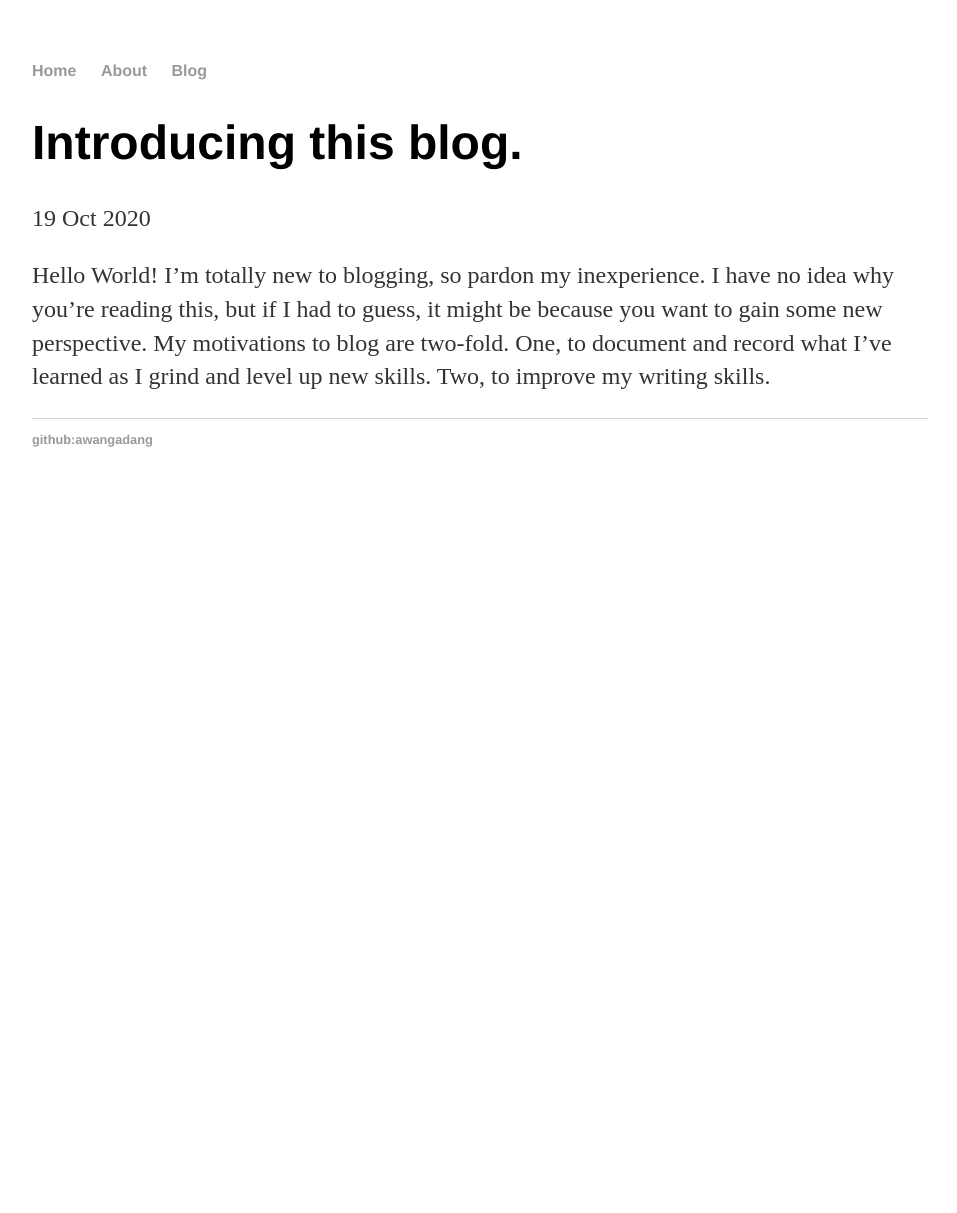
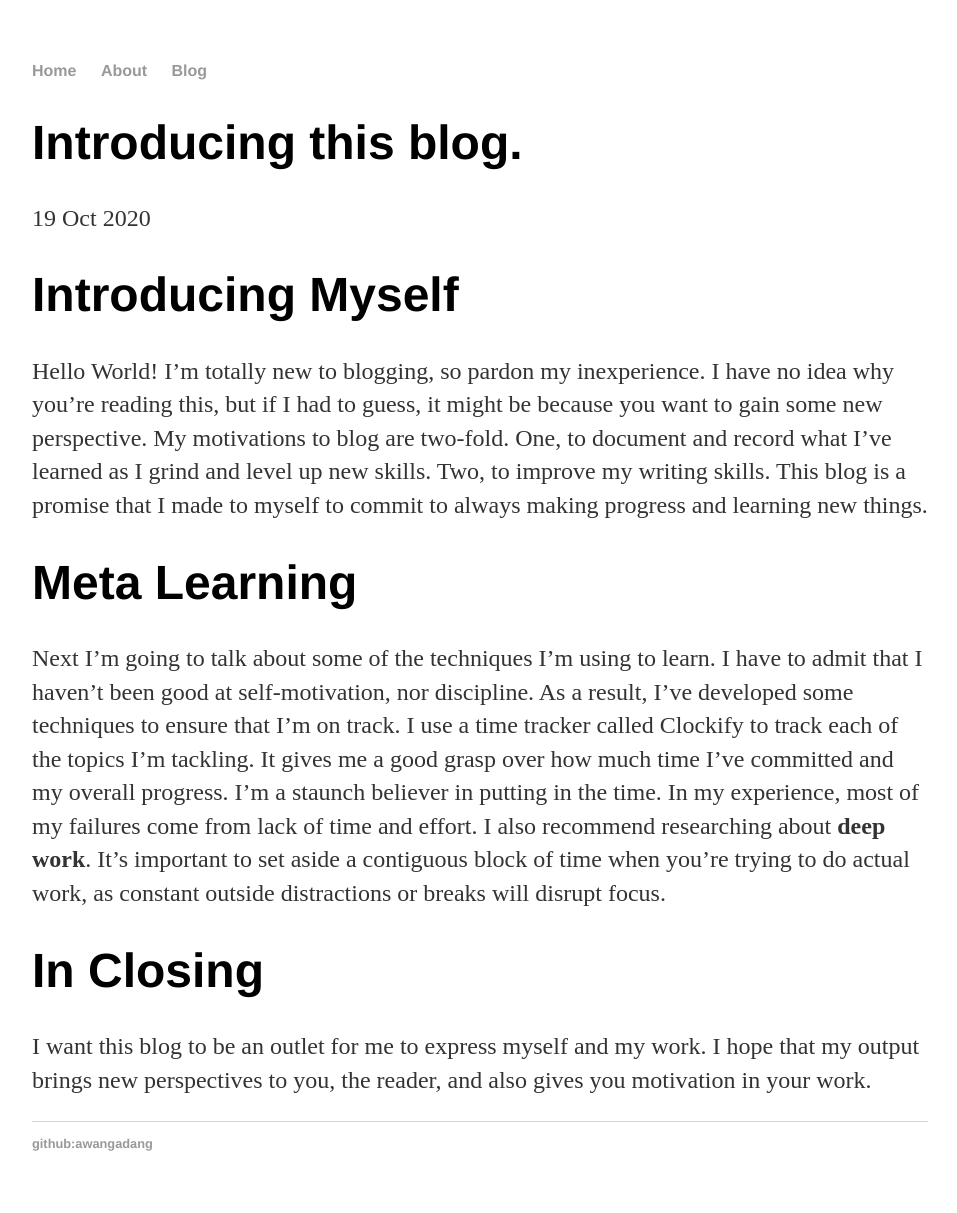
Before and after one commit to awangadang/awangadang.github.io, a Jekyll site: the page built from _posts/2020-10-19-intro.md, in a window 1280 px wide. Shown: the whole page, without its empty margins (160-1117 px from the left). Built offline with Jekyll 4.4.1, drawn with Linux system fonts in a browser that asks for light colours; before the commit the page ends 900 px from its top, so only the background shows below that.

Commit message:
first blog

```diff
--- a/_posts/2020-10-19-intro.md
+++ b/_posts/2020-10-19-intro.md
@@ -3,4 +3,11 @@ layout: post
 title: "Introducing this blog."
 date: 2020-10-19
 ---
-Hello World! I'm totally new to blogging, so pardon my inexperience. I have no idea why you're reading this, but if I had to guess, it might be because you want to gain some new perspective. My motivations to blog are two-fold. One, to document and record what I've learned as I grind and level up new skills. Two, to improve my writing skills.
+# Introducing Myself
+Hello World! I'm totally new to blogging, so pardon my inexperience. I have no idea why you're reading this, but if I had to guess, it might be because you want to gain some new perspective. My motivations to blog are two-fold. One, to document and record what I've learned as I grind and level up new skills. Two, to improve my writing skills. This blog is a promise that I made to myself to commit to always making progress and learning new things.
+
+# Meta Learning
+Next I'm going to talk about some of the techniques I'm using to learn. I have to admit that I haven't been good at self-motivation, nor discipline. As a result, I've developed some techniques to ensure that I'm on track. I use a time tracker called Clockify to track each of the topics I'm tackling. It gives me a good grasp over how much time I've committed and my overall progress. I'm a staunch believer in putting in the time. In my experience, most of my failures come from lack of time and effort. I also recommend researching about **deep work**. It's important to set aside a contiguous block of time when you're trying to do actual work, as constant outside distractions or breaks will disrupt focus.
+
+# In Closing
+I want this blog to be an outlet for me to express myself and my work. I hope that my output brings new perspectives to you, the reader, and also gives you motivation in your work.
```
